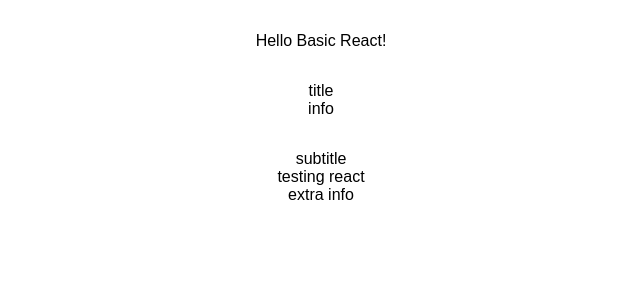
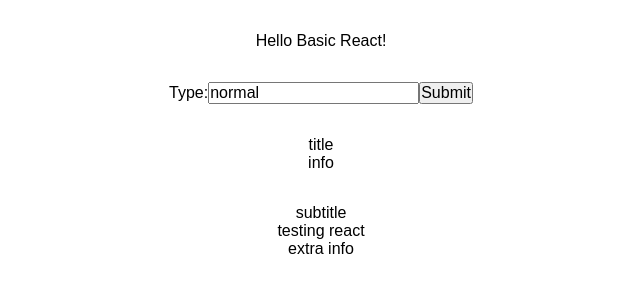
Before and after one commit to gusluchetti/learning, a React (Vite) app in the folder react-test/: page / in a window 1280 px wide. Shown: the top 300 px of the page, without its empty margins (319-959 px from the left). Built offline with nearby package versions, Linux system fonts and the light colour scheme.

Commit message:
feat: use state hook

```diff
--- a/react-test/src/App.jsx
+++ b/react-test/src/App.jsx
@@ -6,6 +6,7 @@
   return (
     <div>
       <h1>Hello Basic React!</h1>
+      <SearchParams />
       <Item title="title" info="info" extra="" />
       <Item title="subtitle" info="testing react" extra="extra info" />
     </div>
--- a/react-test/src/SearchParams.jsx
+++ b/react-test/src/SearchParams.jsx
@@ -1,14 +1,26 @@
+import { useState } from 'react';
+
 const SearchParams = () => {
-  const location = "Kanto";
+  // useState == react hook to add state variable
+  // state variable = retain data between render,
+  // update var and trigger re-render
+  const [type, setType] = useState("Normal")
 
   return (
     <div className="search-params">
       <form>
-        <label htmlFor="location">
-          <input id="location" value={location} placeholder="Location" />
+        <label htmlFor="type">
+          Type:
+          <input
+            id="type"
+            placeholder="Type"
+            onChange={(e) => setType(e.target.value)}
+            value={type.toLowerCase()} />
         </label>
-        <button type="submit">Submit</button>
+        <button type="button">Submit</button>
       </form>
     </div>
   );
 };
+
+export default SearchParams;
--- a/react-test/src/style.css
+++ b/react-test/src/style.css
@@ -17,7 +17,7 @@
 }
 
 body {
-  min-height: 100vh;
+  max-height: 100vh;
 }
 
 img,
```
